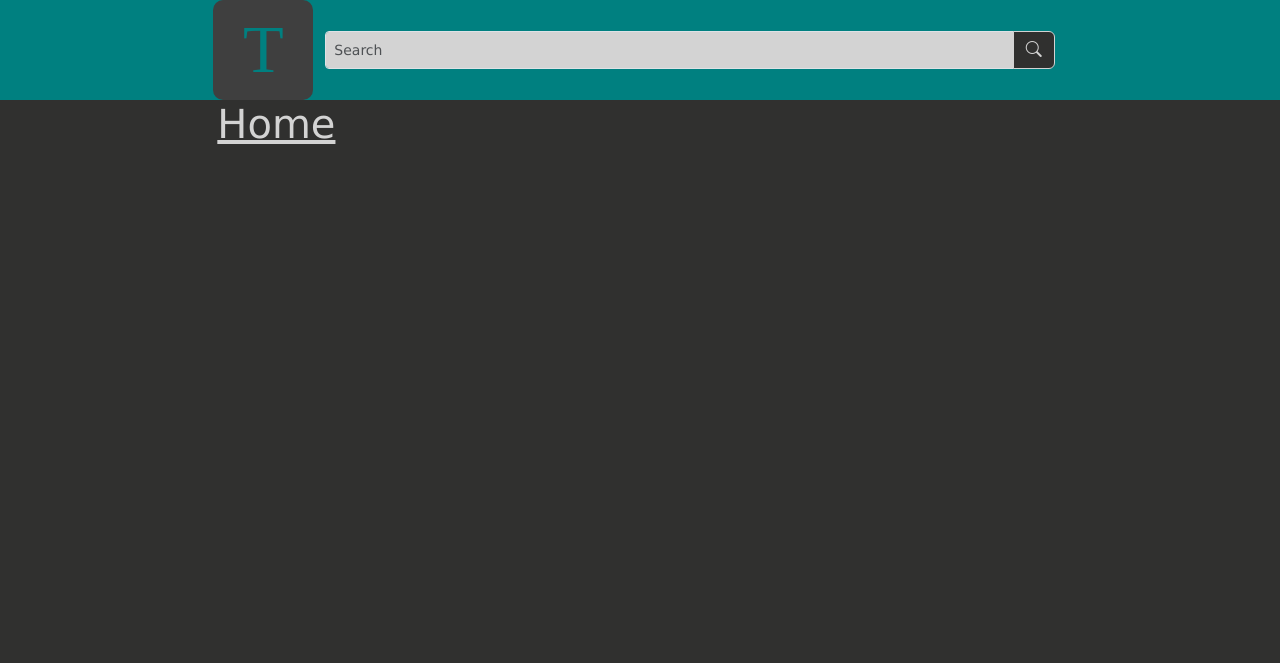
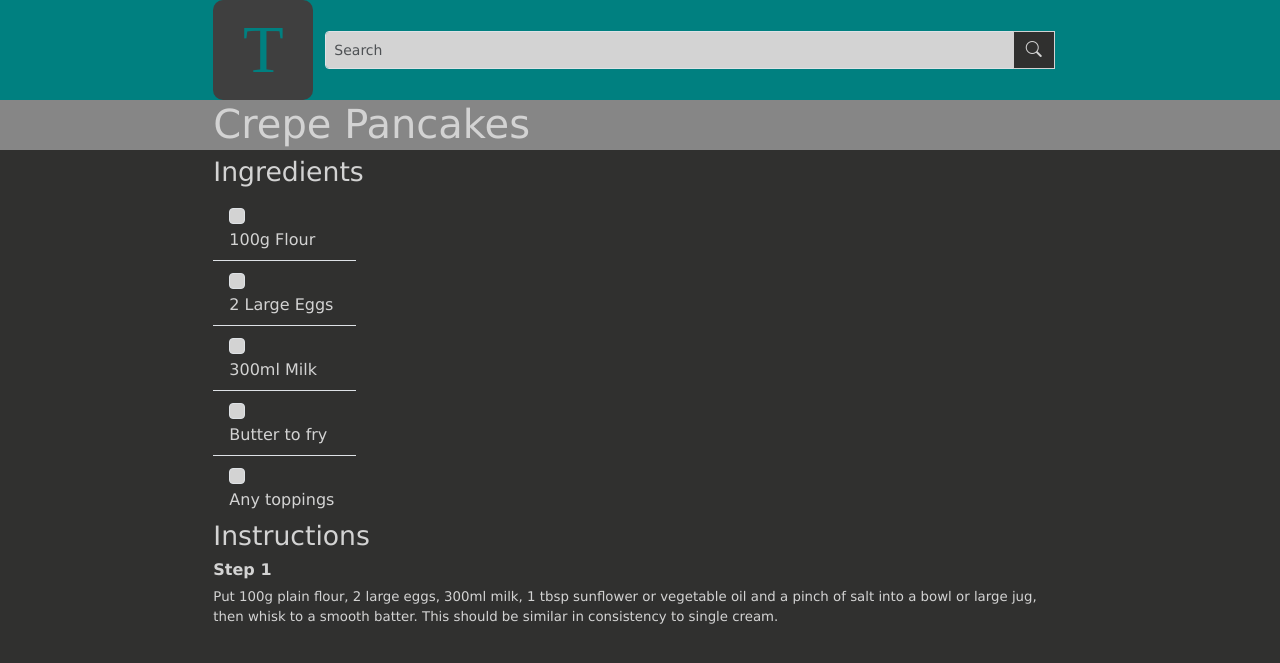
Before and after one commit to The01li3/The01li3.github.io, a PHP site: page /meals/crepePancakes.html in a window 1280 px wide. Shown: the top 663 px of the page. Run offline with PHP 8.4, Linux system fonts and the light colour scheme; some libraries are stand-ins or nearby versions.

Commit message:
Page layout, search page.

```diff
--- a/meals/crepePancakes.html
+++ b/meals/crepePancakes.html
@@ -8,9 +8,41 @@
 		<div id="headerBanner" class="row g-0 justify-content-center">
 			<script src="templates/body.js"></script>
 		</div>
-		<div id="bodyDiv" class="row justify-content-center">
+		<div id="bodyDiv" class="row g-0 justify-content-center">
 			<div class="col col-8">
-				<h1>Home</h1>
+				<h1>Crepe Pancakes</h1>
+				<h2>Ingredients</h2>
+				<ul class="list-group col-2 list-group-flush">
+					<li class="list-group-item list-group-item-ingredients">
+						<input class="form-check-input me-1" type="checkbox" value="" id="ingreOne">
+						<label class="form-check-label stretched-link" for="ingreOne">100g Flour</label>
+					</li>
+					<li class="list-group-item list-group-item-ingredients">
+						<input class="form-check-input me-1" type="checkbox" value="" id="ingreTwo">
+						<label class="form-check-label stretched-link" for="ingreTwo">2 Large Eggs</label>
+					</li>
+					<li class="list-group-item list-group-item-ingredients">
+						<input class="form-check-input me-1" type="checkbox" value="" id="ingreThree">
+						<label class="form-check-label stretched-link" for="ingreThree">300ml Milk</label>
+					</li>
+					<li class="list-group-item list-group-item-ingredients">
+						<input class="form-check-input me-1" type="checkbox" value="" id="ingreFour">
+						<label class="form-check-label stretched-link" for="ingreFour">Butter to fry</label>
+					</li>
+					<li class="list-group-item list-group-item-ingredients">
+						<input class="form-check-input me-1" type="checkbox" value="" id="ingreFive">
+						<label class="form-check-label stretched-link" for="ingreFive">Any toppings</label>
+					</li>
+				</ul>
+				<h2>Instructions</h2>
+				<ul>
+					<li>
+						<h3>Step 1</h3>
+						<p>Put 100g plain flour, 2 large eggs, 300ml milk, 1 tbsp sunflower or vegetable oil and a pinch of salt into a bowl or large jug, then whisk to a smooth batter. This should be similar in consistency to single cream.</p>
+					</li>
+					<li>
+					</li>
+				</ul>
 			</div>
 		</div>
 		<div id="footer"></div>
--- a/meals/css/style.css
+++ b/meals/css/style.css
@@ -4,6 +4,8 @@
     --header-wrap:rgb(0,128,128);
     --text-primary:rgb(211,211,211);
     --font-primary:Verdana, Geneva, Tahoma, sans-serif;
+    --text-highlight:rgb(0,128,128);
+    --subheader-wrap:rgb(134, 134, 134);
 
     --logo-background:rgb(63, 63, 63);
     --font-logo:'Times New Roman', Times, serif;
@@ -24,6 +26,10 @@
     top:0px;
     position: -webkit-sticky;
     position: sticky;
+}
+#bodyDiv{
+	height:50px;
+	background:var(--subheader-wrap);
 }
 #headwrap>p{
     font-family:var(--font-primary);
@@ -46,18 +52,49 @@
     background-color:var(--background-colour);
     border-color:var(--text-primary);
 }
-
+.list-group-item-ingredients{
+    background-color: transparent;
+    color: var(--text-primary);
+    action-active-color:var(--background-colour);
+}
+.form-check-input{
+    background-color: var(--text-primary);
+}
+.form-check-input:checked{
+    background-color: var(--header-wrap);
+    border: var(--text-primary);
+}
 #site-search{
     background-color:var(--text-primary);
+}
+
+ul {
+    list-style-type: none;
+    padding-left: 0px;
 }
 
 h1{
     font-family:var(--font-primary);
     font-size: 30pt;
-    text-decoration: underline;
 }
 h2{
     font-family:var(--font-primary);
     font-size: 20pt;
-    text-decoration: underline;
 }
+h3{
+    font-family:var(--font-primary);
+    font-size: 12pt;
+    font-weight: bold;
+}
+#bodyDiv p{
+    font-family:var(--font-primary);
+    font-size: 10pt;
+}
+a:link, a:visited{
+    color:var(--font-primary);
+    text-decoration: none;
+}
+a:hover{
+    color:var(--text-highlight);
+    text-decoration: none;
+}
--- a/meals/templates/body.js
+++ b/meals/templates/body.js
@@ -9,12 +9,20 @@ header = `
                 <p>The01li3's Recipes</p>
             </div>
             <div id="search-div" class="col my-auto">
-                <form class="input-group" onsubmit="fnSearch(event)">
-                    <input type="search" id="site-search" name="searchValue" class="form-control form-control-sm" placeholder="Search"/>
+                <form class="input-group" onsubmit="fnGotoSearch(event)">
+                    <input type="search" id="site-search" name="searchValue" class="form-control form-control-sm" list = "search-results" autocomplete="off" placeholder="Search"/>
                     <button type="submit" class="btn btn-outline-search"><i class="bi bi-search"></i></button>
+                    <datalist id="search-results">
+                    </datalist>
                 </form>
             </div>
         </div>
     </div>
 </div>`
 document.getElementById('headerBanner').innerHTML = header;
+
+function fnGotoSearch(){
+    var vSearchParam = event.target.elements.searchValue.value;
+    window.location.href = "searchResults.html?searchValue=" + vSearchParam;
+    event.preventDefault();
+}
--- a/meals/templates/meta.js
+++ b/meals/templates/meta.js
@@ -1,6 +1,7 @@
 header = '<link href="https://cdn.jsdelivr.net/npm/bootstrap@5.3.3/dist/css/bootstrap.min.css" rel="stylesheet" integrity="sha384-QWTKZyjpPEjISv5WaRU9OFeRpok6YctnYmDr5pNlyT2bRjXh0JMhjY6hW+ALEwIH" crossorigin="anonymous">'
 header += `<link rel="stylesheet" href="https://cdn.jsdelivr.net/npm/bootstrap-icons@1.5.0/font/bootstrap-icons.css">`;
 header += '<script src="https://unpkg.com/lunr/lunr.js"></script>';
+header += '<script src="https://cdn.jsdelivr.net/npm/handlebars@latest/dist/handlebars.js"></script>';
 
 header +=`<meta name="description" content="The01li3's Recipes">
 		<meta name="keywords" content="">
--- a/meals/templates/searchDoc.js
+++ b/meals/templates/searchDoc.js
@@ -2,22 +2,16 @@ var varrRecipes = [
 	{
 		"id":"crepePancakes.html",
 		"title":"Pancakes",
-		"description":"pancake, dessert, vegetarian",
-		"ingredients":"milk, flour, sugar, flour, egg, oil, lemon, butter",
-		"utensils":"frying pan",
+		"description":" pancake, dessert, vegetarian",
+		"ingredients":[ "milk", "flour", "sugar", "flour", "egg", "oil", "lemon", "butter"],
+		"utensils":" frying pan",
 	},
 	{
 		"id":"americanPancakes.html",
 		"title":"American Pancakes",
-		"description":"American, pancake, dessert, vegetarian",
-		"ingredients":"milk, flour, baking powder, sugar, flour, egg, oil, butter, salt, pecans, maple syrup",
-		"utensils":"frying pan, cast iron",
-	},
-	{
-		"id": "3Three",
-		"title": "What is React?",
-		"description":
-			"React is a popular JavaScript library which heavily used to build single-page applications.",
+		"description":" American, pancake, dessert, vegetarian",
+		"ingredients":[ "milk", "flour", "baking powder", "sugar", "flour", "egg", "oil", "butter", "salt", "pecans", "maple syrup"],
+		"utensils":" frying pan, cast iron",
 	}]
 
 var vRecipesIndex = lunr(function () {
@@ -32,14 +26,28 @@ var vRecipesIndex = lunr(function () {
     }, this)
   });
 
-function fnSearch(event) {
-    vResult = vRecipesIndex.search(event.target.elements.searchValue.value);
-	event.preventDefault();
+var vSearchResultsTemplate = Handlebars.compile(`
+	<hr>
+	{{#each this}}
+<a href = "{{id}}"><h2>{{title}}</h2></a>
+<p>Ingredients: {{helperSortAlpha ingredients}}</p>
+<hr>
+{{/each}}`);
+
+Handlebars.registerHelper('helperSortAlpha', function (pSortArray) {
+	return pSortArray.sort().join(', ');
+});
+
+
+function fnSearch(vSearchParam) {
+	vSearchlist = "";
+    vResult = vRecipesIndex.search(vSearchParam);
 
 	varrResult = vResult.map(function(item) {
 		return varrRecipes.find(function(vRecipe) {
 			return item.ref === vRecipe.id;
 		});
 	});
-	console.log(varrResult);
+	document.getElementById("resultList").innerHTML = vSearchResultsTemplate(varrResult);
+	document.getElementById("resultsHeader").innerHTML = 'Results - "' + vSearchParam + '"';
 }
```
Also changed, not shown: meals/mealIdeasHome.html (+11 -7 lines), meals/searchResults.html (added, +25 -0 lines).
